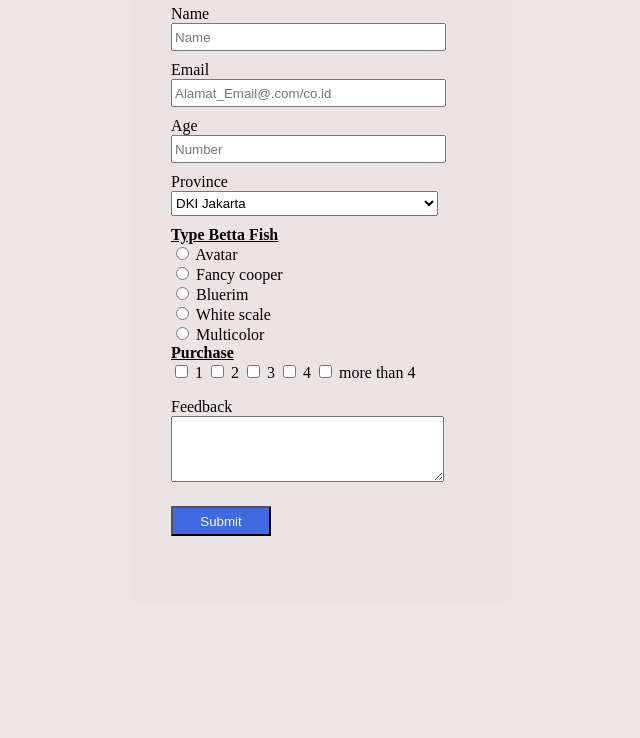
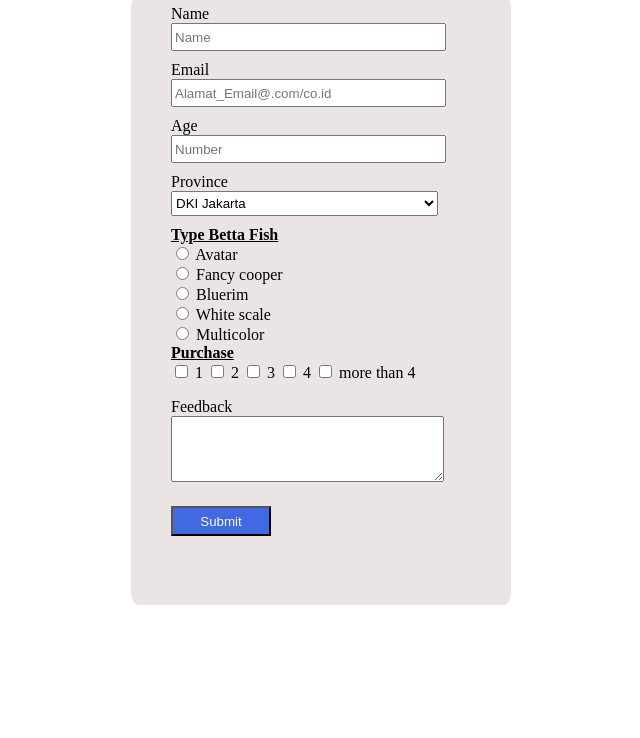
Before and after one commit to Max22-pixel/freecodecamp.surveyform, a plain HTML site: page Index.html in a window 1280 px wide. Shown: the part 91-829 px from the top of the page, without its empty margins (362-1002 px from the left). Drawn offline with Linux system fonts and the light colour scheme.

Commit message:
backgroun color

```diff
--- a/Index.html
+++ b/Index.html
@@ -79,7 +79,7 @@
   </body>
   <style>
 body{
-    background-color: rgba(230, 221, 221, 0.726);
+    background-color: rgba(230, 221, 221, 0);
     width: 1350px;
     height: 800px;
 }
@@ -93,7 +93,7 @@ body{
         margin-top: 10px;
     }
 #survey-form{
-    background-color: rgba(235, 228, 228, 0.685);
+    background-color: rgb(235, 228, 228);
     width: 300px;
     height: 600px;
     display: block;
```
